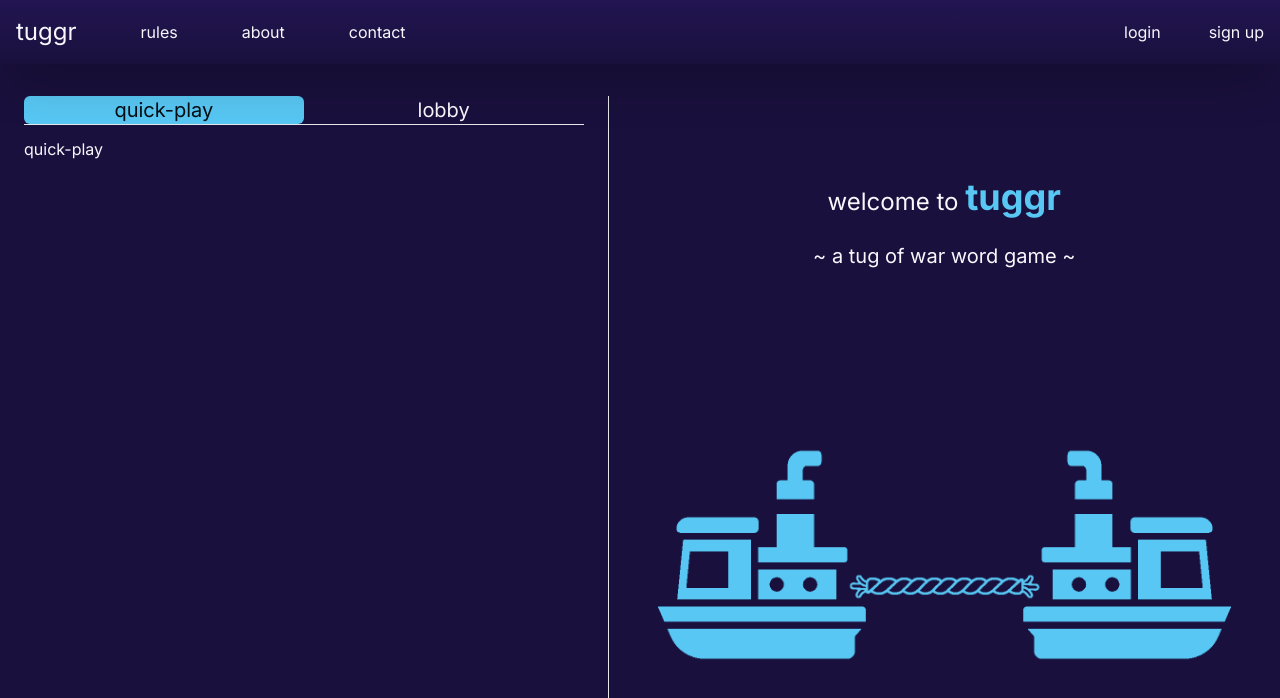
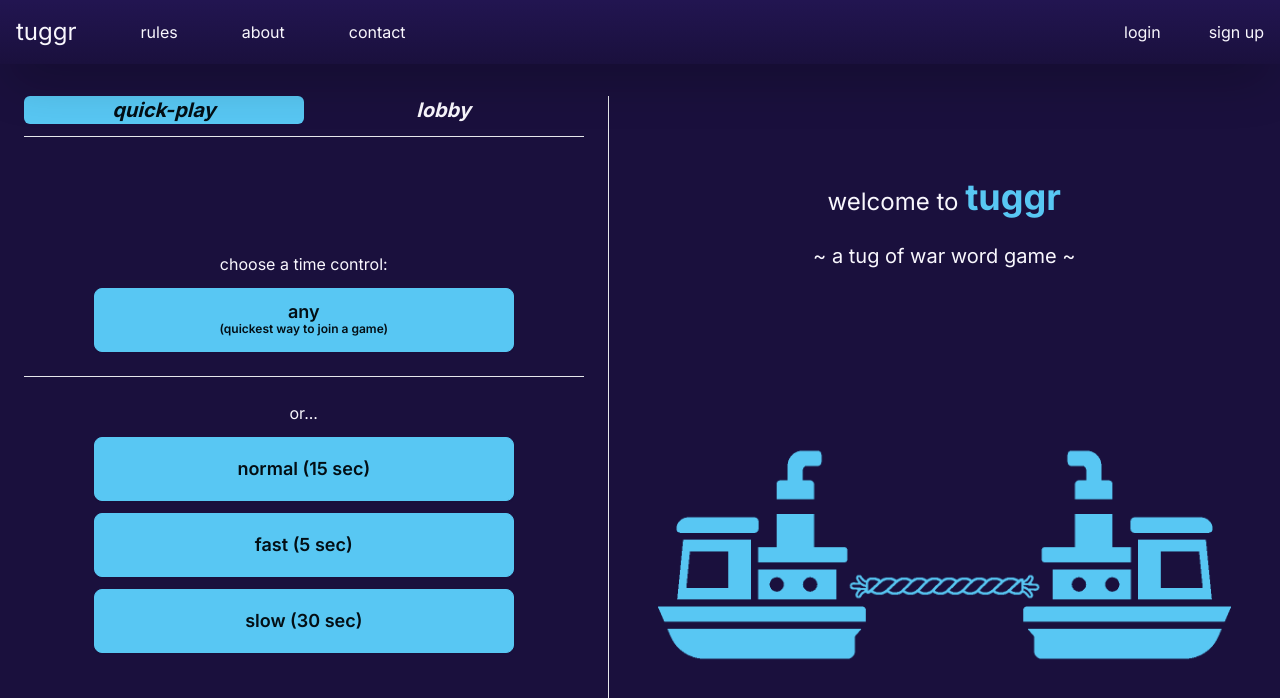
Before and after one commit to CalColson/tuggr, a Next.js app: page / in a window 1280 px wide. Shown: the top 698 px of the page. Built offline with nearby package versions, Linux system fonts and the light colour scheme; no server answers.

Commit message:
build quickplay and refactor auth

```diff
--- a/app/auth/AuthProvider.tsx
+++ b/app/auth/AuthProvider.tsx
@@ -26,19 +26,34 @@ const AuthProvider = ({
     // I leverage this expression here simply to connect the socket, as AuthProvider wraps the entire app
     socket
 
-    supabase.auth.onAuthStateChange((event, session) => {
+    supabase.auth.getUser().then((res) => {
+      if (res.error && res.error.name === 'AuthApiError') {
+        supabase.auth.signOut()
+      } else if (res.error?.name === 'AuthSessionMissingError') {
+        // console.log('no session found')
+      }
+      else if (res.error) console.error(res.error)
+
+      setUser(res.data.user as AuthUser | null)
+    })
+
+    const { data: authListener } = supabase.auth.onAuthStateChange((event, session) => {
       // console.log(event)
       // console.log(session)
-      if (session?.user) setUser(session.user as AuthUser)
-      else setUser(null)
+      const user = (session?.user as AuthUser | null) ?? null
+      setUser(user)
 
       if (event === 'SIGNED_IN') {
-        console.log(`user ${session?.user?.id} signed in`)
+        console.log(`user ${user?.user_metadata.display_name} signed in`)
       }
       if (event === 'SIGNED_OUT') {
-        console.log(`user ${session?.user?.id} signed out`)
+        console.log(`user ${user?.user_metadata.display_name} signed out`)
       }
     })
+
+    return () => {
+      authListener?.subscription.unsubscribe()
+    }
   }, [])
   return (
     <AuthContext.Provider value={{ user, setUser }}>
--- a/components/Home/GameSelection/GameSelection.tsx
+++ b/components/Home/GameSelection/GameSelection.tsx
@@ -12,16 +12,18 @@ const GameSelection = () => {
 
   return (
     <div className='flex-1 h-full border-r'>
-      <div className='mx-6'>
-        <div className='flex justify-evenly border-b text-xl text-center cursor-pointer mb-3'>
+      <div className='flex flex-col h-full mx-6'>
+        <div className='flex justify-evenly border-b text-xl font-bold italic text-center cursor-pointer pb-3'>
           <div onClick={() => setSelectedTab(QUICK_PLAY)} className={`flex-1 ${selectedTab == QUICK_PLAY ? 'bg-secondary text-secondary-content rounded-md' : ''}`}>quick-play</div>
           <div onClick={() => setSelectedTab(LOBBY)} className={`flex-1 ${selectedTab == LOBBY ? 'bg-secondary text-secondary-content rounded-md' : ''}`}>lobby</div>
         </div>
-        {selectedTab == QUICK_PLAY ?
-          <QuickPlay />
-          :
-          <GameList />
-        }
+        <div className='flex-grow'>
+          {selectedTab == QUICK_PLAY ?
+            <QuickPlay />
+            :
+            <GameList />
+          }
+        </div>
       </div>
     </div>
   )
--- a/components/Home/GameSelection/QuickPlay/QuickPlay.tsx
+++ b/components/Home/GameSelection/QuickPlay/QuickPlay.tsx
@@ -1,9 +1,33 @@
-import React from 'react'
+import { AuthContext } from '@/app/auth/AuthProvider'
+import { AuthUser } from '@/app/types/AuthUser'
+import { generateAnonUser } from '@/utils/supabase/client'
+import React, { useContext } from 'react'
 
 const QuickPlay = () => {
+  const { user, setUser } = useContext(AuthContext)
+
+  async function handleAnyClick() {
+    if (!user) {
+      const anonUser = await generateAnonUser()
+      setUser(anonUser)
+    }
+
+  }
+
   return (
-    <div>
-      quick-play
+    <div className='flex flex-col justify-center gap-3 items-center h-full'>
+      <h1>choose a time control:</h1>
+      <button onClick={handleAnyClick} className='btn btn-lg btn-secondary w-3/4'>
+        <div className='flex flex-col'>
+          <div>any</div>
+          <div className='text-xs'>(quickest way to join a game)</div>
+        </div>
+      </button>
+      <hr className='w-full my-3' />
+      <h1>or...</h1>
+      <button className='btn btn-lg btn-secondary w-3/4'>normal (15 sec)</button>
+      <button className='btn btn-lg btn-secondary w-3/4'>fast (5 sec)</button>
+      <button className='btn btn-lg btn-secondary w-3/4'>slow (30 sec)</button>
     </div>
   )
 }
--- a/utils/supabase/client.ts
+++ b/utils/supabase/client.ts
@@ -1,3 +1,4 @@
+import { AuthUser } from '@/app/types/AuthUser'
 import { createBrowserClient } from '@supabase/ssr'
 import { animals, colors, uniqueNamesGenerator } from 'unique-names-generator'
 
@@ -6,21 +7,21 @@ const supabase = createBrowserClient(
   process.env.NEXT_PUBLIC_SUPABASE_ANON_KEY!,
 )
 
-const generateAnonUser = () => {
-  supabase.auth.getUser().then((res) => {
-    if (!res.data.user) {
+// only generates an anonymous user if the current client has no user
+const generateAnonUser = async () => {
+  const res = await supabase.auth.getUser()
+  if (!res.data?.user) {
     const randomName = uniqueNamesGenerator({ dictionaries: [colors, animals] })
-      supabase.auth.signInAnonymously({
+    const signInRes = await supabase.auth.signInAnonymously({
       options: {
         data: {
           display_name: 'anon_' + randomName
         }
       }
-      }).then((res) => {
-        console.log(`user ${res.data.user?.id} signed in anonymously`)
     })
-    }
-  })
+    console.log(`user ${signInRes.data.user?.id} signed in anonymously`)
+    return signInRes.data.user as AuthUser
+  } else return null
 }
 
 export { supabase, generateAnonUser }
```
Lines whose indentation alone changed are shown as unchanged.
